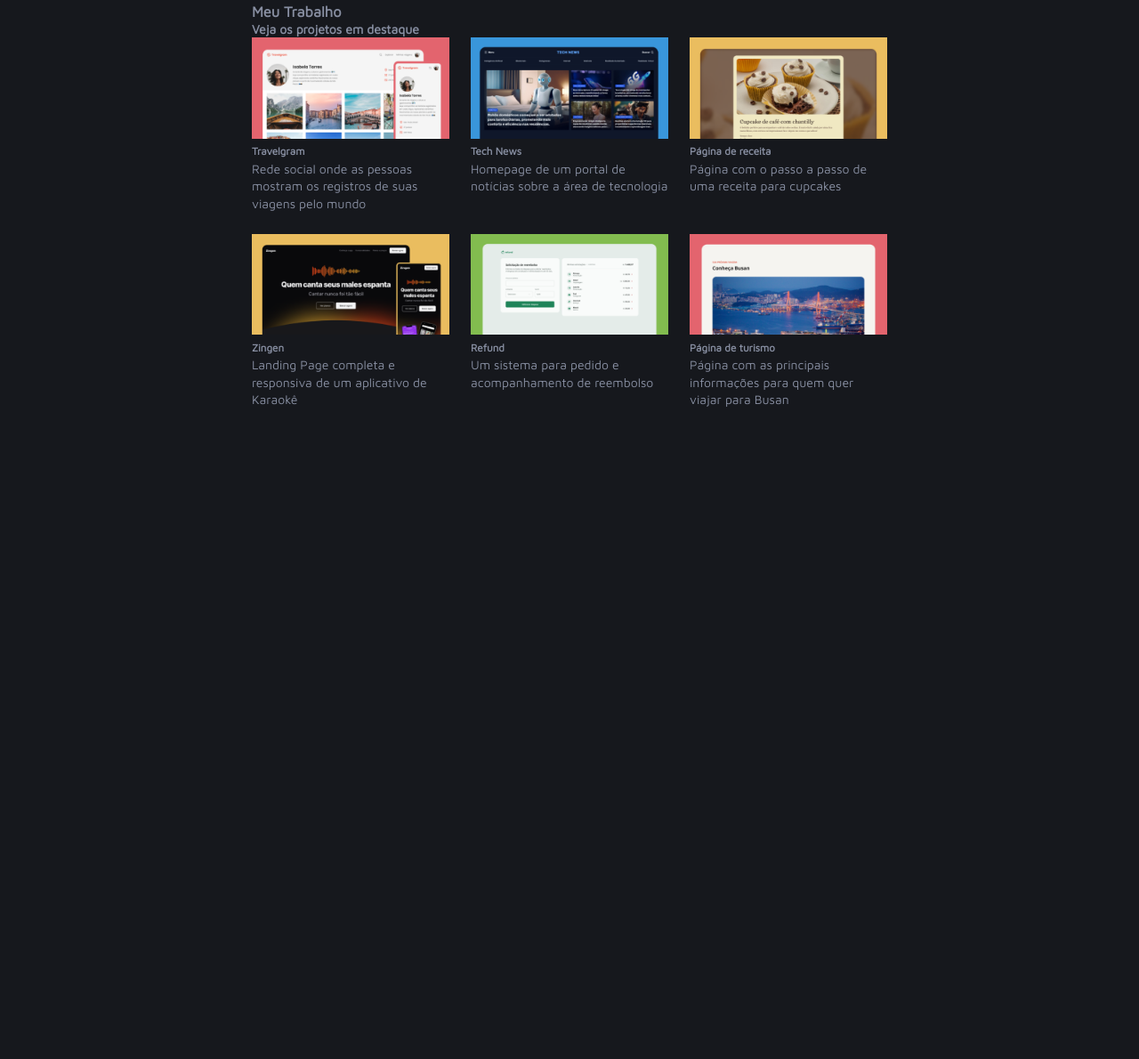
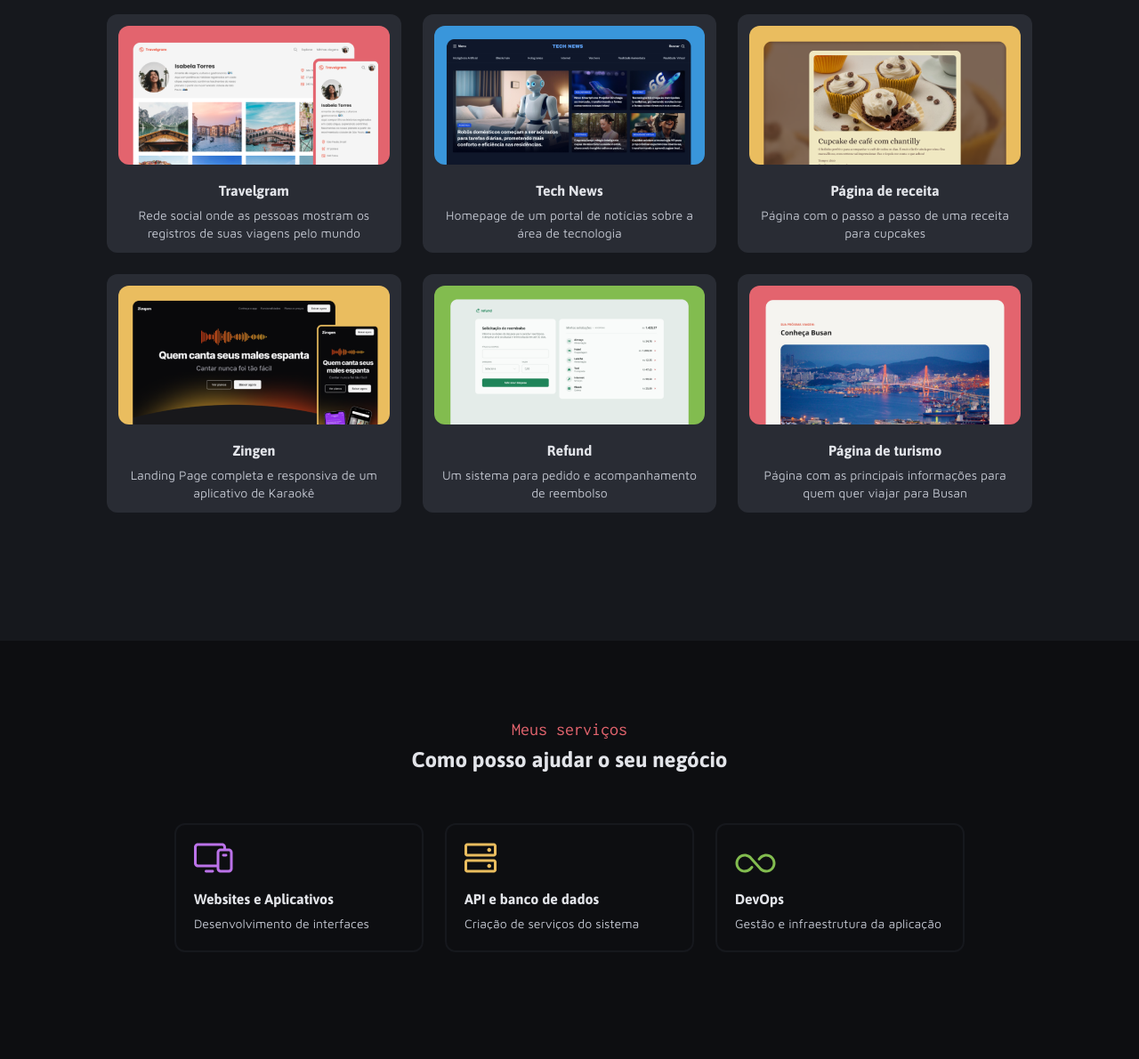
Before and after one commit to codetodestroy/Desafio-pr-tico---Portf-lio-Dev, a plain HTML site: page index.html in a window 1280 px wide. Shown: the part 867-2057 px from the top of the page at 89% size. Before the commit the page ends 1326 px from the top, so only its background shows below. Drawn offline with Linux system fonts and the light colour scheme.

Commit message:
some adjustes and services done

```diff
--- a/index.html
+++ b/index.html
@@ -67,58 +67,90 @@
     </header>
 
     <main>
-        <div class="container">
-            <header id="my-projects">
-                <h3>Meu Trabalho</h3>
-                <h4>Veja os projetos em destaque</h4>
+        <div>
+            <header>
+                <h3 class="subtitle red">Meu Trabalho</h3>
+                <h4 class="title-md gray-600">Veja os projetos em destaque</h4>
             </header>
             <section class="grid grid-col-3 gap-24">
-                <div class="card">
+                <div class="project-card">
                     <img src="./assets/images/Thumbnail_Project-01.png" alt="Thumbnail Project 01">
-                    <div class="card-text">
-                        <h5>Travelgram</h5>
-                        <p>Rede social onde as pessoas mostram os registros de suas viagens pelo mundo</p>
+                    <div class="project-card-text">
+                        <h5 class="title-sm gray-600">Travelgram</h5>
+                        <p class="text-sm gray-500">Rede social onde as pessoas mostram os registros de suas viagens pelo mundo</p>
                     </div>
                 </div>
-                <div class="card">
+                <div class="project-card">
                     <img src="./assets/images/Thumbnail_Project-02.png" alt="Thumbnail Project 02">
-                    <div class="card-text">
-                        <h5>Tech News</h5>
-                        <p>Homepage de um portal de notícias sobre a área de tecnologia</p>
+                    <div class="project-card-text">
+                        <h5 class="title-sm gray-600">Tech News</h5>
+                        <p class="text-sm gray-500">Homepage de um portal de notícias sobre a área de tecnologia</p>
                     </div>
                 </div>
-                <div class="card">
+                <div class="project-card">
                     <img src="./assets/images/Thumbnail_Project-03.png" alt="Thumbnail Project 03">
-                    <div class="card-text">
-                        <h5>Página de receita</h5>
-                        <p>Página com o passo a passo de uma receita para cupcakes</p>
+                    <div class="project-card-text">
+                        <h5 class="title-sm gray-600">Página de receita</h5>
+                        <p class="text-sm gray-500">Página com o passo a passo de uma receita para cupcakes</p>
                     </div>
                 </div>
-                <div class="card">
+                <div class="project-card">
                     <img src="./assets/images/Thumbnail_Project-04.png" alt="Thumbnail Project 04">
-                    <div class="card-text">
-                        <h5>Zingen</h5>
-                        <p>Landing Page completa e responsiva de um aplicativo de Karaokê</p>
+                    <div class="project-card-text">
+                        <h5 class="title-sm gray-600">Zingen</h5>
+                        <p class="text-sm gray-500">Landing Page completa e responsiva de um aplicativo de Karaokê</p>
                     </div>
                 </div>
-                <div class="card">
+                <div class="project-card">
                     <img src="./assets/images/Thumbnail_Project-05.png" alt="Thumbnail Project 05">
-                    <div class="card-text">
-                        <h5>Refund</h5>
-                        <p>Um sistema para pedido e acompanhamento de reembolso</p>
+                    <div class="project-card-text">
+                        <h5 class="title-sm gray-600">Refund</h5>
+                        <p class="text-sm gray-500">Um sistema para pedido e acompanhamento de reembolso</p>
                     </div>
                 </div>
-                <div class="card">
+                <div class="project-card">
                     <img src="./assets/images/Thumbnail_Project-06.png" alt="Thumbnail Project 06">
-                    <div class="card-text">
-                        <h5>Página de turismo</h5>
-                        <p>Página com as principais informações para quem quer viajar para Busan</p>
+                    <div class="project-card-text">
+                        <h5 class="title-sm gray-600">Página de turismo</h5>
+                        <p class="text-sm gray-500">Página com as principais informações para quem quer viajar para Busan</p>
                     </div>
                 </div>
             </section>
         </div>
     </main>
 
+    <aside>
+        <div>
+            <header>
+                <h3 class="subtitle red">Meus serviços</h3>
+                <h4 class="title-md gray-600">Como posso ajudar o seu negócio</h4>
+            </header>
+            <section class="grid grid-col-3 gap-24">
+                <div class="service-card">
+                    <img src="./assets/icons/web-app.svg" alt="Websites e Aplicativos">
+                    <div class="service-card-text">
+                        <h5 class="title-sm gray-600">Websites e Aplicativos</h5>
+                        <p class="text-sm gray-500">Desenvolvimento de interfaces</p>
+                    </div>
+                </div>
+                <div class="service-card">
+                    <img src="./assets/icons/api-db.svg" alt="API e banco de dados">
+                    <div class="service-card-text">
+                        <h5 class="title-sm gray-600">API e banco de dados</h5>
+                        <p class="text-sm gray-500">Criação de serviços do sistema</p>
+                    </div>
+                </div>
+                <div class="service-card">
+                    <img src="./assets/icons/devops.svg" alt="DevOps">
+                    <div class="service-card-text">
+                        <h5 class="title-sm gray-600">DevOps</h5>
+                        <p class="text-sm gray-500">Gestão e infraestrutura da aplicação</p>
+                    </div>
+                </div>
+            </section>
+        </div>
+    </aside>
+
 </body>
 
 </html>
--- /dev/null
+++ b/styles/aside.css
@@ -0,0 +1,31 @@
+aside {
+    background-color: var(--gray-100);
+
+    padding-block: 88px 120px;
+}
+
+aside > div {
+    max-width: 888px;
+    margin: auto;
+}
+
+.service-card {
+    padding: 20px;
+
+    border: 2px solid var(--gray-200);
+    border-radius: 12px;
+
+    display: flex;
+    flex-direction: column;
+    align-items: flex-start;
+    justify-content: flex-end;
+    gap: 20px;
+}
+
+.service-card-text {
+
+    h5 {
+        text-align: left;
+        margin-bottom: 8px;
+    }
+}
--- a/styles/global.css
+++ b/styles/global.css
@@ -46,9 +46,25 @@ img {
     max-width: 100%;
 }
 
+h1, h2, h3, h4, h5 {
+    font: inherit;
+}
+
 .container {
     max-width: 1040px;
 
-    padding-inline: 163px;
+    /* padding-inline: 163px; */
     margin-inline: auto;
 }
+
+:not(.header) {
+    text-align: center;
+
+    h3 {
+        margin-bottom: 8px;
+    }
+
+    h4 {
+        margin-bottom: 56px;
+    }
+}
--- a/styles/header.css
+++ b/styles/header.css
@@ -2,13 +2,10 @@
     background: url("../assets/images/Background_Intro.png") no-repeat center;
     background-size: 100%;
 
-    height: 750px;
-
-    margin-top: 120px;
+    margin-block: 120px 60px;
 }
 
 #header .container {
-    padding-inline: 0;
     text-align: center;
 }
 
@@ -54,7 +51,11 @@
 
 #intro-tags {
     display: flex;
+    justify-content: center;
+    flex-wrap: wrap;
     gap: 16px;
+
+    margin-bottom: 94px;
 }
 
 .tag {
@@ -69,10 +70,9 @@
 }
 
 .arrow-down {
-    display: inline-block;
+    margin-inline: auto;
+    display: block;
     width: 32px;
     height: 32px;
     background: url("../assets/icons/arrow-down.svg") no-repeat center;
-
-    margin-top: 94px;
 }
--- a/styles/index.css
+++ b/styles/index.css
@@ -1,3 +1,5 @@
 @import url("./global.css");
 @import url("./utilities.css");
 @import url("./header.css");
+@import url("./main.css");
+@import url("./aside.css");
--- /dev/null
+++ b/styles/main.css
@@ -0,0 +1,38 @@
+main {
+    margin-block: 72px 144px;
+}
+
+main > div {
+    max-width: 1040px;
+    margin: auto;
+}
+
+.project-card {
+    padding: 12px;
+
+    background-color: var(--gray-300);
+    border: 1.5px solid transparent;
+    border-radius: 12px;
+
+    display: flex;
+    flex-direction: column;
+    gap: 20px;
+
+    transition: 0.5s;
+
+    img {
+        border-radius: inherit;
+    }
+
+    &:hover {
+        border-color: var(--gray-400);
+    }
+}
+
+.project-card-text {
+    text-align: left;
+
+    h5 {
+        margin-bottom: 8px;
+    }
+}
--- a/styles/utilities.css
+++ b/styles/utilities.css
@@ -1,5 +1,9 @@
 .title-lg {
     font: var(--title-lg);
+}
+
+.title-md {
+    font: var(--title-md);
 }
 
 .title-sm {
```
